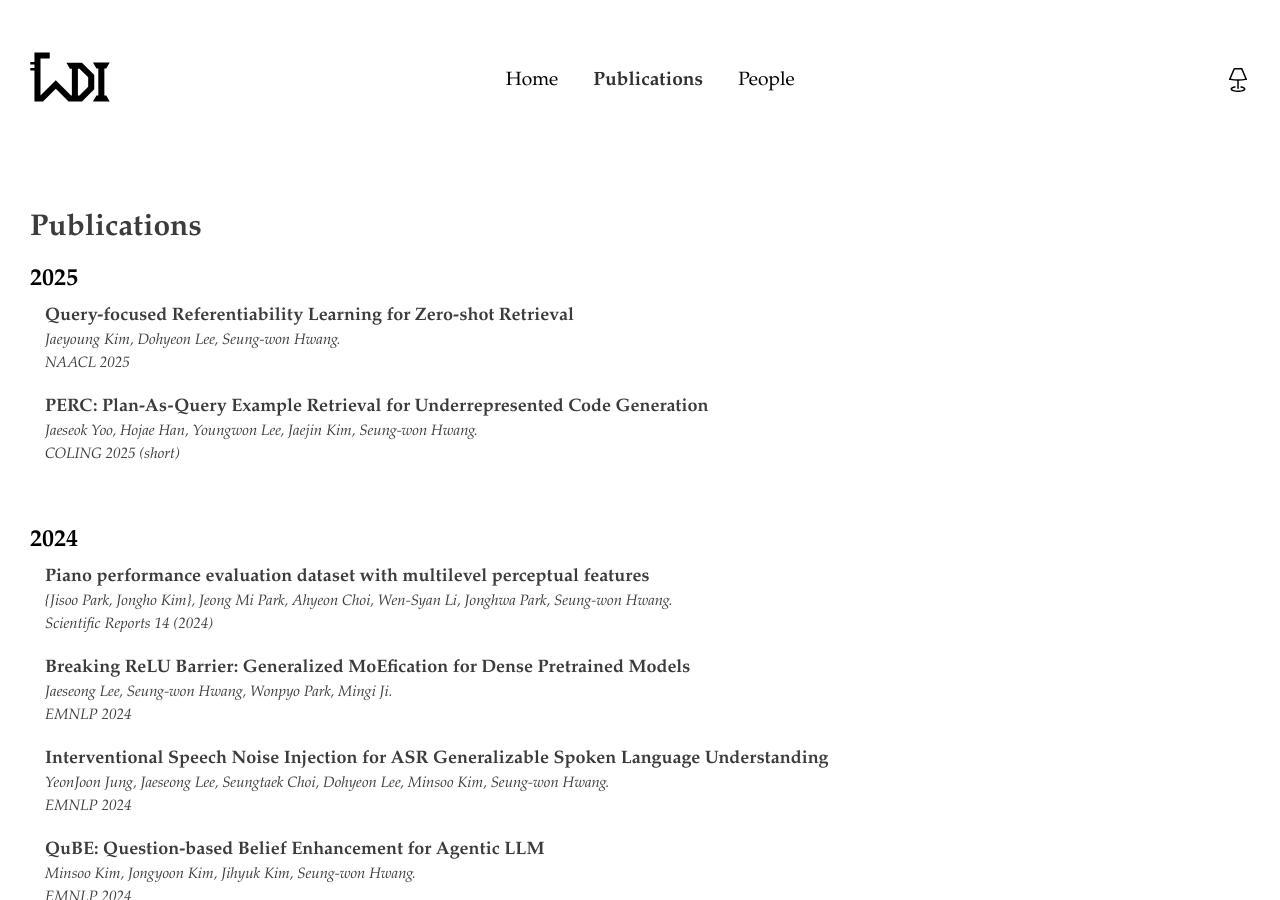
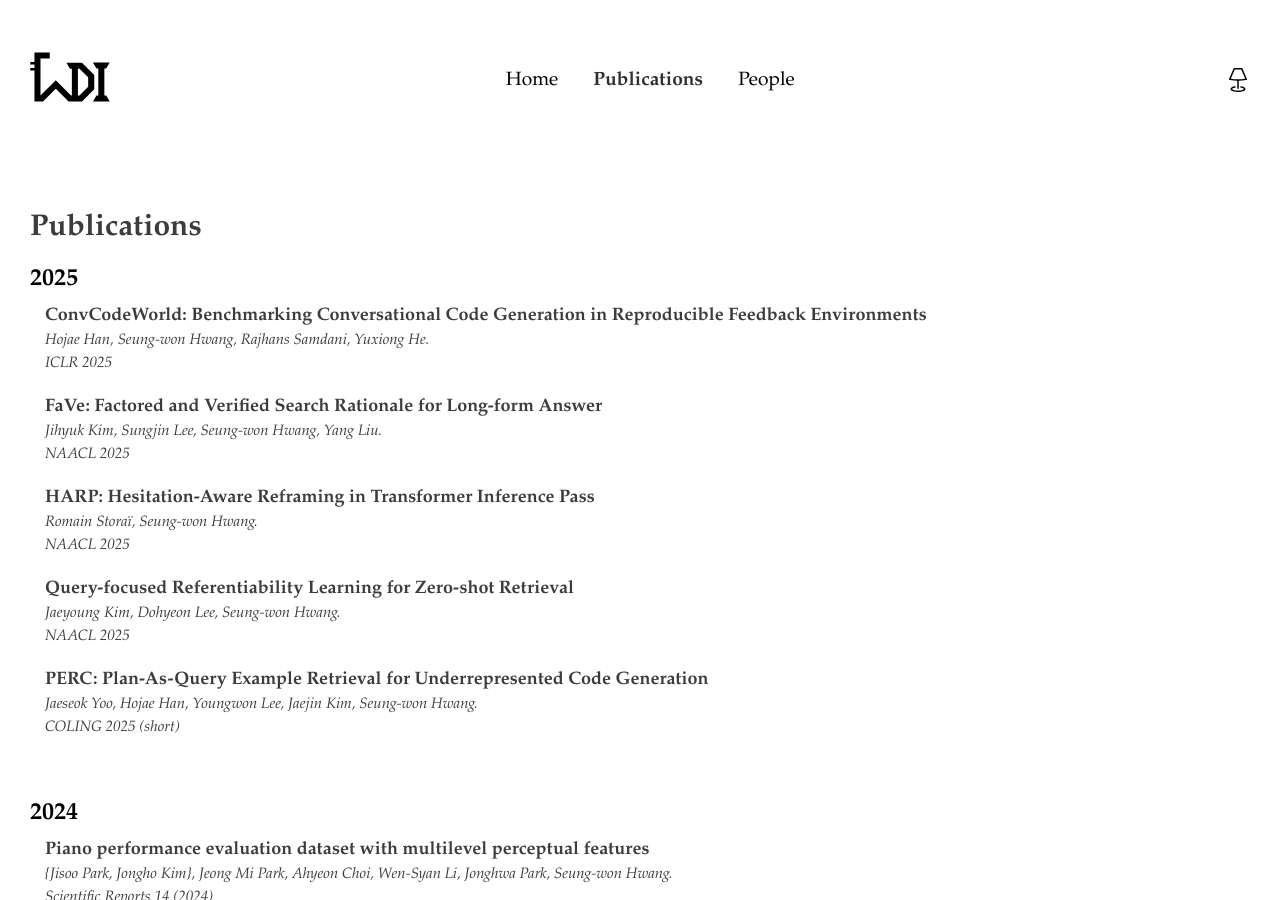
Before and after one commit to ldilab/ldilab.github.io, a Jekyll site: the page built from publications.html, in a window 1280 px wide and 900 px high. Built offline with Jekyll 4.4.1, drawn with Linux system fonts in a browser that asks for light colours.

Commit message:
added 3 publications from ICLR and NAACL

```diff
--- a/_data/publications.yml
+++ b/_data/publications.yml
@@ -1,5 +1,14 @@
 - year: 2025
   papers:
+  - title: 'ConvCodeWorld: Benchmarking Conversational Code Generation in Reproducible Feedback Environments'
+    authors: 'Hojae Han, Seung-won Hwang, Rajhans Samdani, Yuxiong He'
+    venue: ICLR 2025
+  - title: 'FaVe: Factored and Verified Search Rationale for Long-form Answer'
+    authors: 'Jihyuk Kim, Sungjin Lee, Seung-won Hwang, Yang Liu'
+    venue: NAACL 2025
+  - title: 'HARP: Hesitation-Aware Reframing in Transformer Inference Pass'
+    authors: 'Romain Storaï, Seung-won Hwang'
+    venue: NAACL 2025
   - title: 'Query-focused Referentiability Learning for Zero-shot Retrieval'
     authors: Jaeyoung Kim, Dohyeon Lee, Seung-won Hwang
     venue: NAACL 2025
```
